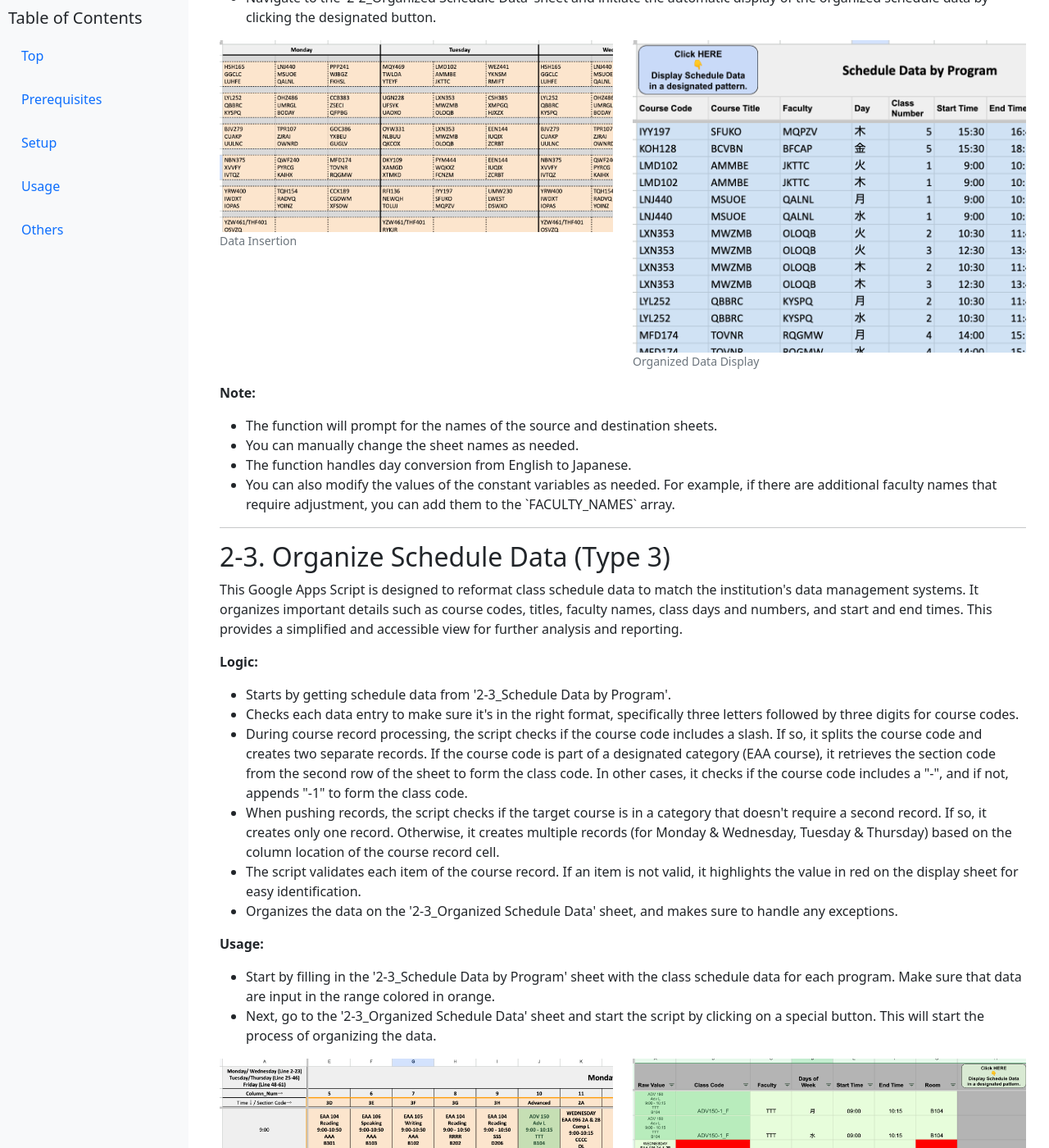
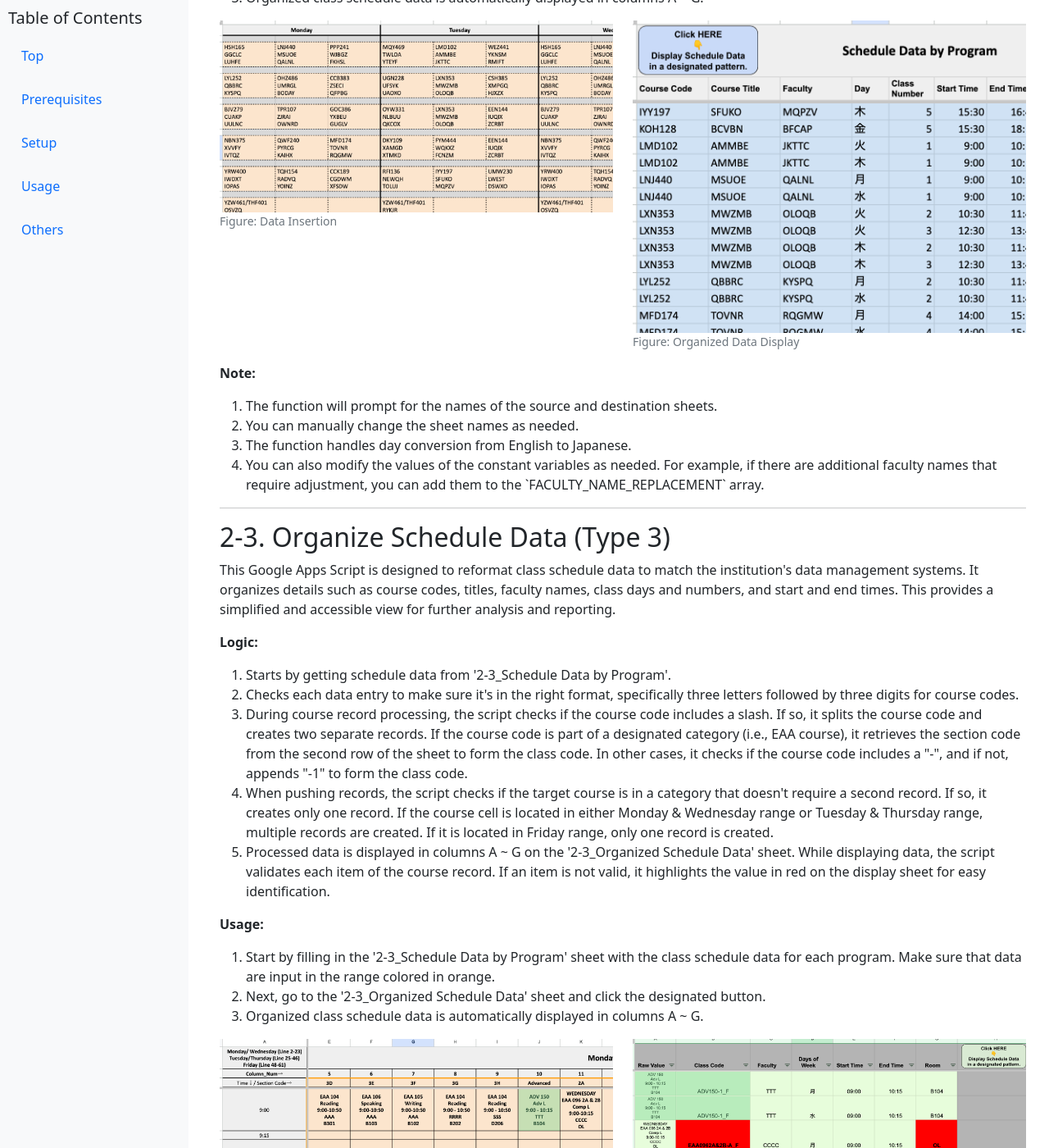
Before and after one commit to tsato21/organize-course-data, a Jekyll site: the page built from docs/index.html, in a window 1280 px wide and 1400 px high, scrolled down 3209 px. Shown: the whole window at 82% size. Built offline with Jekyll 4.4.1, drawn with Linux system fonts in a browser that asks for light colours; some of the changed text lies outside the part shown.

Commit message:
Update index.html

```diff
--- a/docs/index.html
+++ b/docs/index.html
@@ -23,41 +23,42 @@
 
         <!-- 1_organize-offering-data.gs -->
         <section>
-          <h3 id="1-1_organize-offering-data">1. Organize Offering Data</h3>
+          <h3 id="1-1_organize-offering-data">1. Organize Course Offering Data</h3>
           <p>This script focuses on structuring course offering data from a provided dataset. It filters and restructures the data into the one consistent with the institution's database, ensuring that course codes, semesters, and faculty details are laid out and ready for analysis.</p>
           <!-- Logic and Usage -->
           <p><strong>Logic:</strong></p>
-            <ul>
+            <ol>
               <li>The script starts by reading course offering data from the '1_Offering Data by Program' sheet.</li>
-              <li>It then filters out specific course codes that are predefined and do not require checks. These course codes are defined in the constant variables set before the function (e.g., 'MXD304', 'WNV327').</li>
+              <li>It then filters out specific course codes that are predefined and do not require being displayed. These course codes are defined in the constant variables set before the function (e.g., 'MXD304', 'WNV327').</li>
               <li>The organized data (Course Code, Semester, Faculty) is then displayed on the '1_Organized Offering Data' sheet.</li>
-            </ul>
+            </ol>
 
           <p><strong>Usage:</strong>
-          <ul>
+          <ol>
             <li>Insert the course offering data, supplied by the target Program, into the orange cells of the '1_Offering Data by Program' sheet.</li>
-            <li>Navigate to the '1_Organized Offering Data' sheet and initiate the automatic display of the organized offering data by clicking the designated button.</li>
-          </ul>
+            <li>Navigate to the '1_Organized Offering Data' sheet and click the designated button.</li>
+            <li>Organized course offering data will be automatically displayed in columns A ~ C.</li>
+          </ol>
           <div class="row">
             <div class="col-md-6">
               <figure>
                 <img src="assets/images/1_Offering Data by Program.png" alt="Data Insertion" class="img-fluid">
-                <figcaption class="figure-caption">Data Insertion</figcaption>
+                <figcaption class="figure-caption">Figure: Data Insertion</figcaption>
               </figure>
             </div>
             <div class="col-md-6">
               <figure>
-                <img src="assets/images/1_Organized Offering Data.png" alt="Organized Data Display" class="img-fluid">
-                <figcaption class="figure-caption">Organized Data Display</figcaption>
+                <img src="assets/images/1_Organized Offering Data.png" alt="Organized Data Display" class="img-fluid" height="200">
+                <figcaption class="figure-caption">Figure: Organized Data Display</figcaption>
               </figure>
             </div>
           </div>
 
           <p><strong>Note:</strong>
           <ul>
-            <li>The function will prompt for the names of the source and destination sheets.</li>
+            <li>The function will prompt for the names of the source and display sheets.</li>
             <li>You can manually change the sheet names as needed.</li>
-            <li>You can also modify the values of the constant variables as needed. For example, if there are additional course codes that do not require checks, you can add them to the `COURSES_NOT_CHECKED` array.</li>
+            <li>You can also modify the values of the constant variables in `Apps Script` as needed. For example, if there are additional course codes that do not require being displayed, you can add them to the `COURSES_NOT_CHECKED` array.</li>
           </ul>
         </section>
 
@@ -72,33 +73,33 @@
 
           <!-- Logic -->
           <p><strong>Logic:</strong></p>
-          <ul>
+          <ol>
             <li>The script starts by reading class schedule data from the '2-1_Schedule Data by Program' sheet.</li>
-            <li>It checks each cell against a specific pattern (three alphabets followed by three digits). If the cell data matches, the cell data is stored. If it does not match the pattern, it is stored as an exceptional case.</li>
-            <li>The script then processes the remaining data. This involves grouping data based on course code and day.</li>
+            <li>It checks each cell against a specific pattern (three alphabets followed by three digits). If the cell data matches, the cell data is stored. If it does not match the pattern, it is stored as an exceptional record.</li>
+            <li>The script then processes grouping data based on course code and day.</li>
             <li>Upon grouping, the script examines records with the same day, and merges them, except when the class number includes "2" and "3" due to the lunch break in-between. After this process, the script sorts the organized data by course code.</li>
-            <li>The organized data is then displayed on the '2-1_Organized Schedule Data' sheet, while exceptional cases are listed separately on the sheet.</li>
-          </ul>
+            <li>The organized data for regular courses are then displayed in columns A ~ E in on the '2-1_Organized Schedule Data' sheet, while exceptional cases are listed separately in column G.</li>
+          </ol>
 
           <!-- Usage -->
           <p><strong>Usage:</strong></p>
-          <ul>
+          <ol>
             <li>Insert the class schedule data, supplied by the target Program, into the orange cells of the '2-1_Schedule Data by Program' sheet.</li>
-            <li>Navigate to the '2-1_Organized Schedule Data' sheet and initiate the automatic display of the organized schedule data by clicking the designated button.</li>
-            <li>You can manually change the sheet names as needed.</li>
-          </ul>
+            <li>Navigate to the '2-1_Organized Schedule Data' sheet and click the designated button.</li>
+            <li>Organized class schedule data is automatically displayed in columns A ~ E and G.</li>
+          </ol>
 
           <div class="row">
             <div class="col-md-6">
               <figure>
                 <img src="assets/images/2-1_Schedule Data by Program.png" alt="Data Insertion" class="img-fluid">
-                <figcaption class="figure-caption">Data Insertion</figcaption>
+                <figcaption class="figure-caption">Figure: Data Insertion</figcaption>
               </figure>
             </div>
             <div class="col-md-6">
               <figure>
-                <img src="assets/images/2-1_Organized Schedule Data.png" alt="Organized Data Display" class="img-fluid">
-                <figcaption class="figure-caption">Organized Data Display</figcaption>
+                <img src="assets/images/2-1_Organized Schedule Data.png" alt="Organized Data Display" class="img-fluid" height="400">
+                <figcaption class="figure-caption">Figure: Organized Data Display</figcaption>
               </figure>
             </div>
           </div>
@@ -121,43 +122,44 @@
 
           <!-- Logic -->
           <p><strong>Logic:</strong></p>
-          <ul>
+          <ol>
             <li>The script begins by extracting class schedule data from the '2-2_Schedule Data by Program' sheet.</li>
-            <li>It then validates each cell's initial element against a specific pattern (three alphabets followed by three digits). If the pattern is not matched, the data is ignored. If it matches, the cell data is parsed into course codes, course title, and faculties. Any faculty name that matches a pre-defined name in the constant variable is adjusted accordingly.</li>
+            <li>It then validates each cell's initial element against a specific pattern (three alphabets followed by three digits). If the pattern is not matched, the data is ignored. If it matches, the cell data is parsed into course codes, course titles, and faculties. Any faculty name that matches a pre-defined name in the constant variable is adjusted accordingly.</li>
             <li>Next, the script processes the data, generating multiple records if course codes contain "/" or faculties contain ",". It then groups these records based on course code, day, and faculty.</li>
             <li>Once grouped, the script scrutinizes records with the same day and merges them, except when the class number includes "2" and "3" due to the lunch break in-between. The data is then organized by course code.</li>
-            <li>Finally, the processed data is displayed on the '2-2_Organized Schedule Data' sheet. Any exceptions are listed separately.</li>
-          </ul>
+            <li>Finally, the processed data is automatically displayed in columns A ~ G on the '2-2_Organized Schedule Data' sheet.</li>
+          </ol>
 
           <!-- Usage -->
           <p><strong>Usage:</strong></p>
-          <ul>
+          <ol>
             <li>Insert the class schedule data, supplied by the target Program, into the orange cells of the '2-2_Schedule Data by Program' sheet.</li>
-            <li>Navigate to the '2-2_Organized Schedule Data' sheet and initiate the automatic display of the organized schedule data by clicking the designated button.</li>
-          </ul>
+            <li>Navigate to the '2-2_Organized Schedule Data' sheet and click the designated button.</li>
+            <li>Organized class schedule data is automatically displayed in columns A ~ G.</li>
+          </ol>
 
           <div class="row">
             <div class="col-md-6">
               <figure>
                 <img src="assets/images/2-2_Schedule Data by Program.png" alt="Data Insertion" class="img-fluid">
-                <figcaption class="figure-caption">Data Insertion</figcaption>
+                <figcaption class="figure-caption">Figure: Data Insertion</figcaption>
               </figure>
             </div>
             <div class="col-md-6">
               <figure>
-                <img src="assets/images/2-2_Organized Schedule Data.png" alt="Organized Data Display" class="img-fluid">
-                <figcaption class="figure-caption">Organized Data Display</figcaption>
+                <img src="assets/images/2-2_Organized Schedule Data.png" alt="Organized Data Display" class="img-fluid" height="400">
+                <figcaption class="figure-caption">Figure: Organized Data Display</figcaption>
               </figure>
             </div>
           </div>
 
           <p><strong>Note:</strong></p>
-          <ul>
+          <ol>
             <li>The function will prompt for the names of the source and destination sheets.</li>
             <li>You can manually change the sheet names as needed.</li>
             <li>The function handles day conversion from English to Japanese.</li>
-            <li>You can also modify the values of the constant variables as needed. For example, if there are additional faculty names that require adjustment, you can add them to the `FACULTY_NAMES` array.</li>
-          </ul>
+            <li>You can also modify the values of the constant variables as needed. For example, if there are additional faculty names that require adjustment, you can add them to the `FACULTY_NAME_REPLACEMENT` array.</li>
+          </ol>
         </section>
 
         <!-- Divider -->
@@ -167,36 +169,36 @@
         <!-- 2-3_organize-schedule-data.gs -->
         <section>
           <h2 id="2-3_organize-schedule-data">2-3. Organize Schedule Data (Type 3)</h2>
-          <p>This Google Apps Script is designed to reformat class schedule data to match the institution's data management systems. It organizes important details such as course codes, titles, faculty names, class days and numbers, and start and end times. This provides a simplified and accessible view for further analysis and reporting.</p>
+          <p>This Google Apps Script is designed to reformat class schedule data to match the institution's data management systems. It organizes details such as course codes, titles, faculty names, class days and numbers, and start and end times. This provides a simplified and accessible view for further analysis and reporting.</p>
 
           <!-- Logic -->
           <p><strong>Logic:</strong></p>
-          <ul>
+          <ol>
             <li>Starts by getting schedule data from '2-3_Schedule Data by Program'.</li>
             <li>Checks each data entry to make sure it's in the right format, specifically three letters followed by three digits for course codes.</li>
-            <li>During course record processing, the script checks if the course code includes a slash. If so, it splits the course code and creates two separate records. If the course code is part of a designated category (EAA course), it retrieves the section code from the second row of the sheet to form the class code. In other cases, it checks if the course code includes a "-", and if not, appends "-1" to form the class code.</li>
-            <li>When pushing records, the script checks if the target course is in a category that doesn't require a second record. If so, it creates only one record. Otherwise, it creates multiple records (for Monday & Wednesday, Tuesday & Thursday) based on the column location of the course record cell.</li>
-            <li>The script validates each item of the course record. If an item is not valid, it highlights the value in red on the display sheet for easy identification.</li>
-            <li>Organizes the data on the '2-3_Organized Schedule Data' sheet, and makes sure to handle any exceptions.</li>
-          </ul>
+            <li>During course record processing, the script checks if the course code includes a slash. If so, it splits the course code and creates two separate records. If the course code is part of a designated category (i.e., EAA course), it retrieves the section code from the second row of the sheet to form the class code. In other cases, it checks if the course code includes a "-", and if not, appends "-1" to form the class code.</li>
+            <li>When pushing records, the script checks if the target course is in a category that doesn't require a second record. If so, it creates only one record. If the course cell is located in either Monday & Wednesday range or Tuesday & Thursday range, multiple records are created. If it is located in Friday range, only one record is created.</li>
+            <li>Processed data is displayed in columns A ~ G on the '2-3_Organized Schedule Data' sheet. While displaying data, the script validates each item of the course record. If an item is not valid, it highlights the value in red on the display sheet for easy identification.</li>
+          </ol>
 
           <!-- Usage -->
           <p><strong>Usage:</strong></p>
-          <ul>
+          <ol>
               <li>Start by filling in the '2-3_Schedule Data by Program' sheet with the class schedule data for each program. Make sure that data are input in the range colored in orange.</li>
-              <li>Next, go to the '2-3_Organized Schedule Data' sheet and start the script by clicking on a special button. This will start the process of organizing the data.</li>
-          </ul>
+              <li>Next, go to the '2-3_Organized Schedule Data' sheet and click the designated button.</li>
+              <li>Organized class schedule data is automatically displayed in columns A ~ G.</li>
+          </ol>
           <div class="row">
             <div class="col-md-6">
               <figure>
                 <img src="assets/images/2-3_Schedule Data by Program.png" alt="Data Insertion" class="img-fluid">
-                <figcaption class="figure-caption">Data Insertion</figcaption>
+                <figcaption class="figure-caption">Figure: Data Insertion</figcaption>
               </figure>
             </div>
             <div class="col-md-6">
               <figure>
                 <img src="assets/images/2-3_Organized Schedule Data.png" alt="Organized Data Display" class="img-fluid">
-                <figcaption class="figure-caption">Organized Data Display</figcaption>
+                <figcaption class="figure-caption">Figure: Organized Data Display</figcaption>
               </figure>
             </div>
           </div>
@@ -206,7 +208,7 @@
               <li>The script will ask for the names of the source and destination sheets.</li>
               <li>You can change the sheet names later if you need to.</li>
               <li>The script can convert day names between English and Japanese.</li>
-              <li>The script is made so you can change parts of it. For example, you can change the `FACULTY_NAME_REPLACE` constant to match the names used at your institution.</li>
+              <li>The script is made so you can change parts of it. For example, you can change the `FACULTY_NAME_REPLACEMENT` constant to match the names used at your institution.</li>
           </ul>
         </section>
     </div>
```
